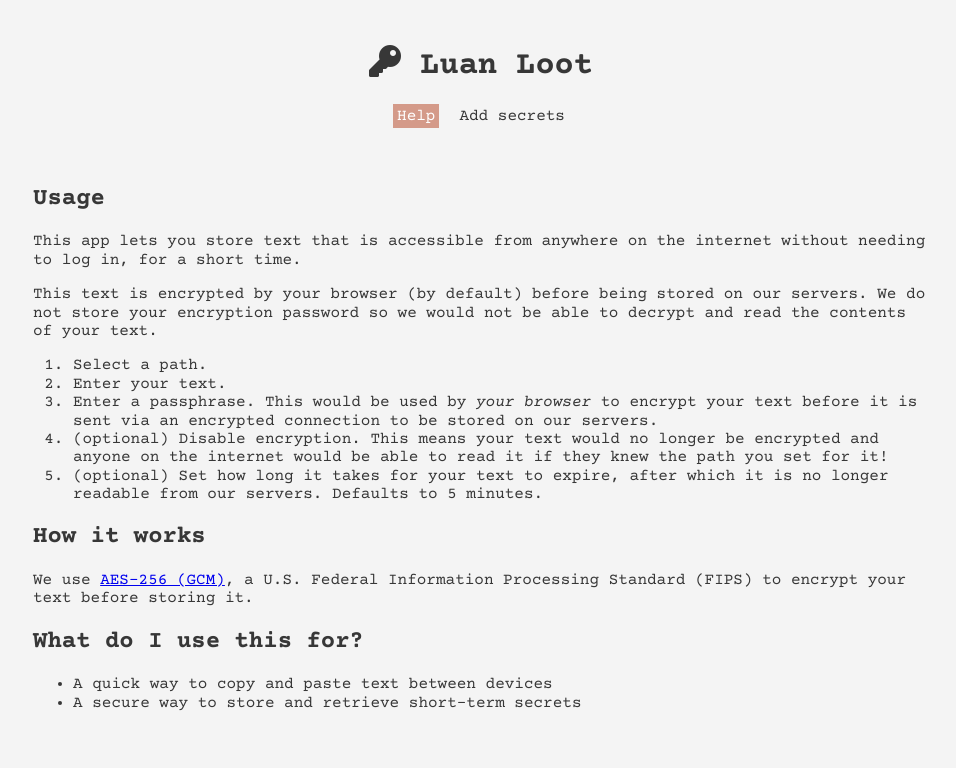
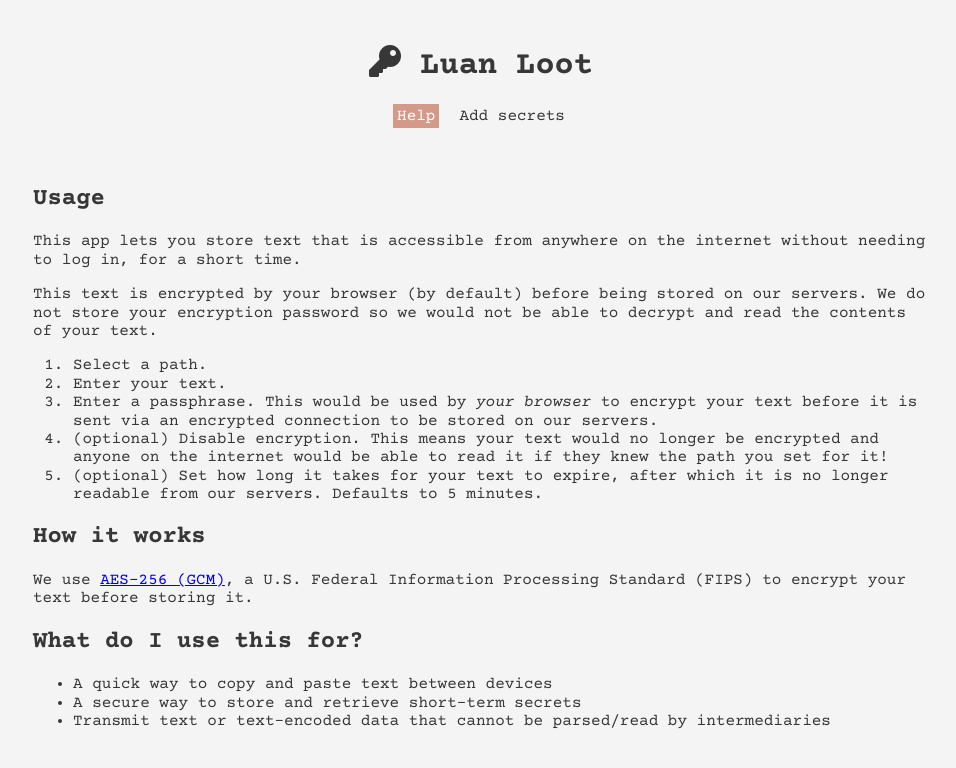
Before and after one commit to weijunyu/secret-safe-space, a React (Create React App) app in the folder client/: page / in a window 1280 px wide. Shown: the top 768 px of the page, without its empty margins (159-1115 px from the left). Built offline with nearby package versions, Linux system fonts and the light colour scheme; no server answers.

Commit message:
Update HowItWorks.tsx

```diff
--- a/client/src/components/HowItWorks.tsx
+++ b/client/src/components/HowItWorks.tsx
@@ -47,6 +47,7 @@ export default function HowItWorks() {
       <ul>
         <li>A quick way to copy and paste text between devices</li>
         <li>A secure way to store and retrieve short-term secrets</li>
+        <li>Transmit text or text-encoded data that cannot be parsed/read by intermediaries</li>
       </ul>
     </div>
   );
```
